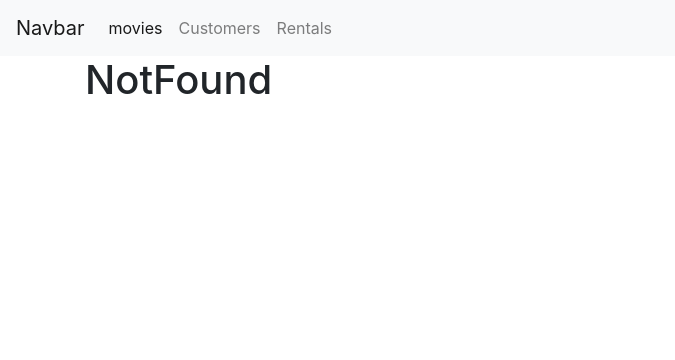
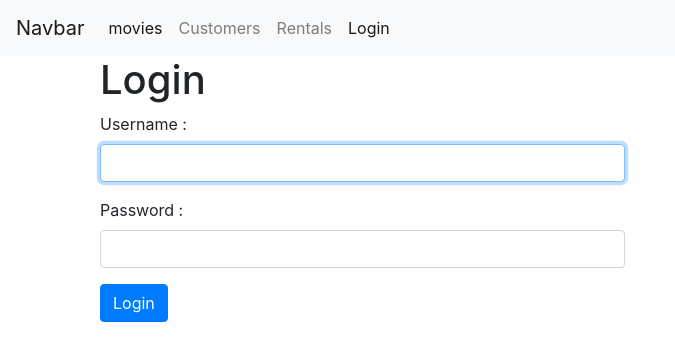
Before and after one commit to aymenzitouni/Items_Dashboard_ReactJs, a React (Create React App) app: page /login in a window 1280 px wide. Before the commit this address led to /not_found. Shown: the top 360 px of the page, without its empty margins (0-675 px from the left). Built offline with nearby package versions, Linux system fonts and the light colour scheme.

Commit message:
loginForm built

```diff
--- a/src/App.js
+++ b/src/App.js
@@ -7,6 +7,7 @@
 import Rentals from "./components/rentals";
 import NotFound from "./components/notFound";
 import MovieForm from "./components/movieForm";
+import LoginForm from "./components/loginForm";
 
 class App extends Component {
   state = {};
@@ -16,7 +17,7 @@
         <Navbar />
         <main className="container">
           <Switch>
-            <Route path="/movies/:id" component={MovieForm} />
+            <Route path="/login" component={LoginForm} />
 
             <Route path="/movies" component={Movies} />
             <Route path="/customers" component={Customers} />
--- /dev/null
+++ b/src/components/input.jsx
@@ -0,0 +1,19 @@
+import React from "react";
+const Input = ({ name, label, value, type, autofocus, onChange }) => {
+  return (
+    <div className="form-group">
+      <label htmlFor={name}>{label} :</label>
+      <input
+        name={name}
+        value={value}
+        onChange={onChange}
+        autoFocus={autofocus}
+        id={name}
+        type={type}
+        className="form-control"
+      />
+    </div>
+  );
+};
+
+export default Input;
--- /dev/null
+++ b/src/components/loginForm.jsx
@@ -0,0 +1,47 @@
+import React, { Component } from "react";
+import Input from "./input";
+
+class LoginForm extends Component {
+  state = { account: { username: "", password: "" } };
+  handleSubmit = (e) => {
+    e.preventDefault();
+    console.log("submmited");
+  };
+
+  handleChange = ({ currentTarget: input }) => {
+    const account = { ...this.state.account };
+    account[input.name] = input.value;
+    this.setState({ account });
+  };
+
+  render() {
+    const { account } = this.state;
+    return (
+      <div className="col-md-6">
+        <h1>Login</h1>
+        <form onSubmit={this.handleSubmit}>
+          <Input
+            name="username"
+            label="Username"
+            value={account.username}
+            type="text"
+            autofocus={true}
+            onChange={this.handleChange}
+          ></Input>
+          <Input
+            name="password"
+            label="Password"
+            value={account.password}
+            type="password"
+            autofocus={false}
+            onChange={this.handleChange}
+          ></Input>
+
+          <button className="btn btn-primary">Login</button>
+        </form>
+      </div>
+    );
+  }
+}
+
+export default LoginForm;
--- a/src/components/navbar.jsx
+++ b/src/components/navbar.jsx
@@ -35,8 +35,13 @@
             </NavLink>
           </li>
           <li className="nav-item">
-            <NavLink className="nav-link" to="rentals">
+            <NavLink className="nav-link" to="/rentals">
               Rentals
+            </NavLink>
+          </li>
+          <li className="nav-item">
+            <NavLink className="nav-link" to="/login">
+              Login
             </NavLink>
           </li>
         </ul>
```
